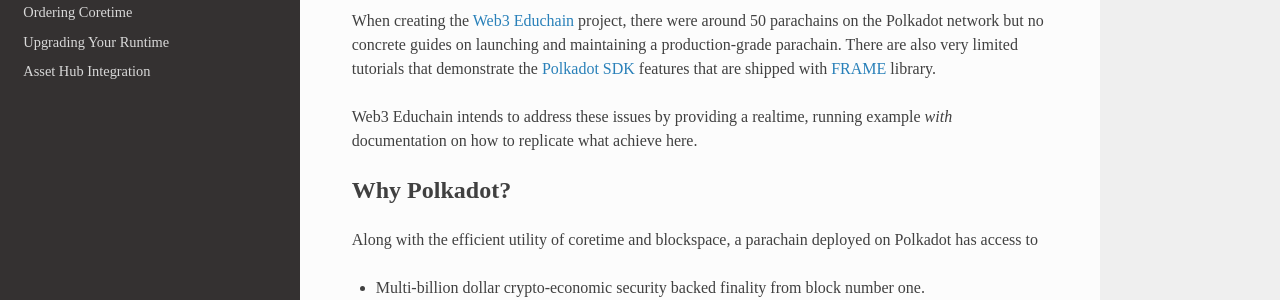
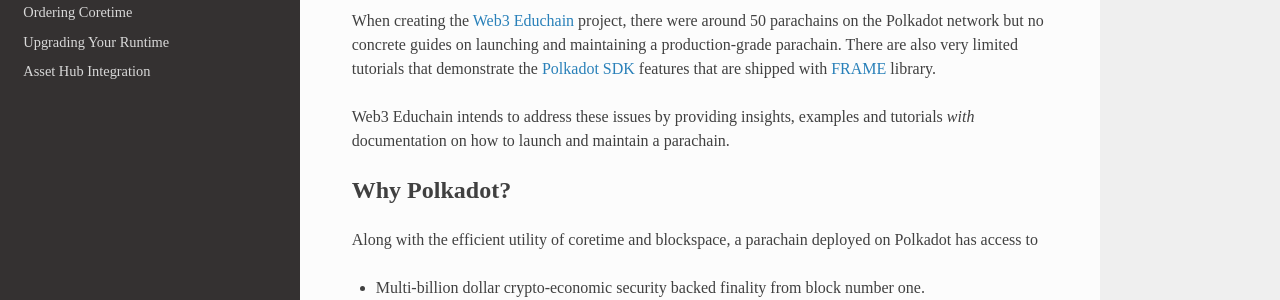
Before and after one commit to w3f/educhain, an MkDocs documentation site: the page built from docs/index.md, in a window 1280 px wide and 1287 px high. Shown: the part 316-616 px from the top of the window. Built offline with MkDocs 1.6.1, drawn with Linux system fonts in a browser that asks for light colours; nearby versions of some CDN libraries.

Commit message:
Update index.md

```diff
--- a/docs/index.md
+++ b/docs/index.md
@@ -11,7 +11,7 @@
 tutorials that demonstrate the [Polkadot SDK](https://paritytech.github.io/polkadot-sdk/master/polkadot_sdk_docs/polkadot_sdk/index.html) features that are
 shipped with [FRAME](https://paritytech.github.io/polkadot-sdk/master/polkadot_sdk_docs/polkadot_sdk/frame_runtime/index.html) library.
 
-Web3 Educhain intends to address these issues by providing a realtime, running example *with* documentation on how to replicate what achieve here.
+Web3 Educhain intends to address these issues by providing insights, examples and tutorials *with* documentation on how to launch and maintain a parachain.
 
 ## Why Polkadot?
 
```
